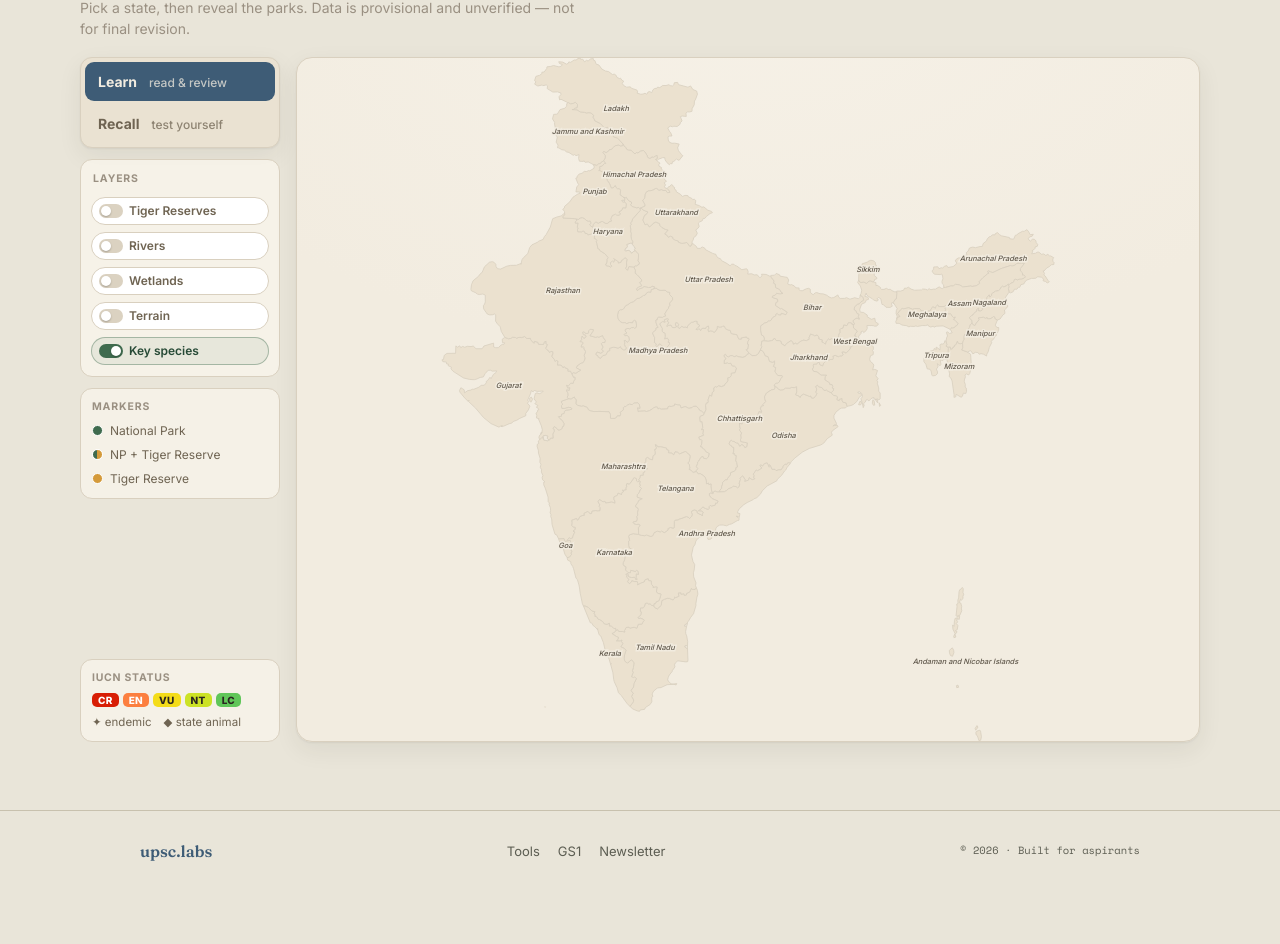
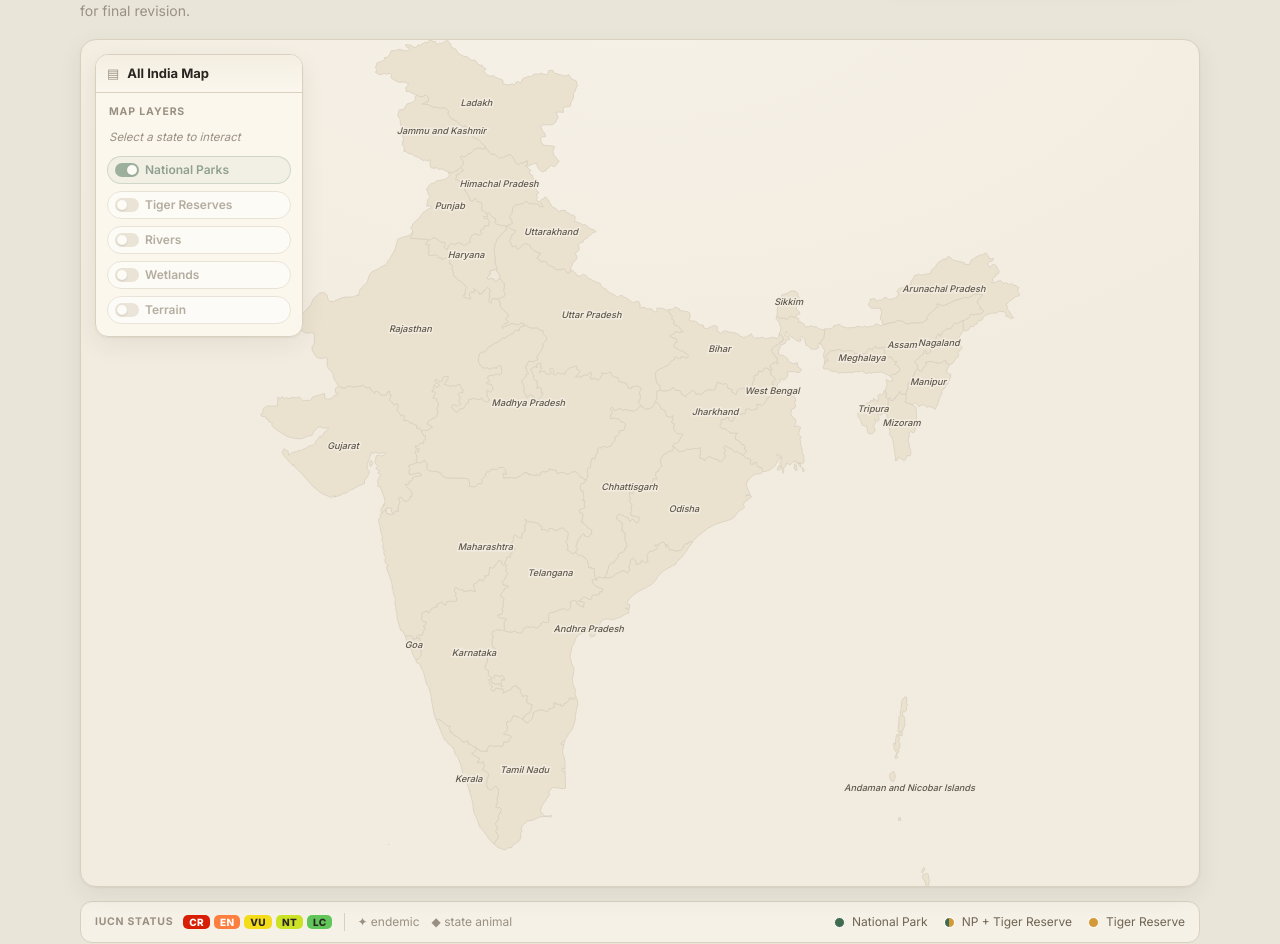
Before and after one commit to isayushsingh/upsclabs, a Next.js app: page /gs3/national-parks in a window 1280 px wide. Shown: the part 208-1152 px from the top of the page. Before the commit the page ends 1099 px from the top, so only its background shows below. Built offline with nearby package versions, Linux system fonts and the light colour scheme.

Commit message:
feat: update toggle layers menu

```diff
--- a/components/national-parks/NationalParksMap.css
+++ b/components/national-parks/NationalParksMap.css
@@ -80,23 +80,32 @@
 }
 .np-headrow {
   display: flex;
-  gap: 16px 24px;
+  gap: 12px 24px;
   align-items: flex-start;
   justify-content: space-between;
   flex-wrap: wrap;
   margin-top: 12px;
 }
+.np-headtext {
+  min-width: 0;
+  flex: 1 1 340px;
+}
+.np-headtext .np-title {
+  margin-top: 0;
+}
 
 /* ── mode toggle (Learn = slate, Recall = terracotta) ── */
 .np-modes {
-  display: flex;
-  flex-direction: column;
+  display: inline-flex;
+  flex-direction: row;
   gap: 3px;
   background: var(--panel);
   border: 1px solid var(--line);
-  border-radius: 12px;
+  border-radius: 999px;
   padding: 4px;
   box-shadow: var(--shadow);
+  flex: 0 0 auto;
+  align-self: flex-start;
 }
 .np-mode {
   appearance: none;
@@ -107,13 +116,11 @@
   font-size: 14px;
   font-weight: 700;
   color: #6f6452;
-  padding: 9px 13px;
-  border-radius: 9px;
+  padding: 9px 15px;
+  border-radius: 999px;
   transition: 0.18s;
   white-space: nowrap;
-  width: 100%;
-  text-align: left;
-  display: flex;
+  display: inline-flex;
   align-items: baseline;
   gap: 6px;
 }
@@ -150,25 +157,14 @@
   .np-stage {
     aspect-ratio: 0.82;
   }
-  .np-workspace {
+  .np-layerbox {
+    width: 176px;
+    top: 10px;
+    left: 10px;
+  }
+  .np-footnote {
     flex-direction: column;
-  }
-  .np-sidebar {
-    flex: none;
-    width: auto;
-  }
-  .np-lyr-col {
-    flex-direction: row;
-    flex-wrap: wrap;
-  }
-  .np-lyr-col .np-chip {
-    width: auto;
-  }
-  .np-modes {
-    flex-direction: row;
-  }
-  .np-iucnkey {
-    margin-top: 0;
+    gap: 12px;
   }
 }
 .np-svg {
@@ -218,47 +214,71 @@
   vector-effect: non-scaling-stroke;
 }
 
-/* ── workspace: left sidebar (controls) + framed map ── */
+/* ── workspace: full-width framed map ── */
 .np-workspace {
+  margin-top: 18px;
+}
+
+/* ── floating layer menu (top-left overlay inside the frame) ── */
+.np-layerbox {
+  position: absolute;
+  top: 14px;
+  left: 14px;
+  z-index: 7;
+  width: 208px;
+  max-width: calc(100% - 28px);
+  background: rgba(251, 247, 238, 0.96);
+  backdrop-filter: blur(4px);
+  border: 1px solid var(--line);
+  border-radius: 13px;
+  box-shadow: var(--shadow);
+  overflow: hidden;
+}
+.np-layerbox-head {
   display: flex;
-  gap: 16px;
-  margin-top: 18px;
-  align-items: stretch;
-}
-.np-sidebar {
-  flex: 0 0 200px;
-  display: flex;
-  flex-direction: column;
-  gap: 11px;
-}
-.np-reset {
-  display: flex;
-  width: 100%;
   align-items: center;
   gap: 8px;
-  justify-content: center;
-  background: var(--slate);
-  color: var(--paper);
-  border: 1px solid var(--slate);
-  border-radius: 10px;
-  padding: 10px 14px;
-  font: inherit;
-  font-size: 13.5px;
-  font-weight: 600;
+  padding: 9px 11px;
+  border-bottom: 1px solid var(--line);
+  background: linear-gradient(180deg, #f4eee1, #fbf7ee);
+}
+.np-lb-icon {
+  font-size: 13px;
+  color: var(--stone);
+  line-height: 1;
+}
+.np-lb-title {
+  flex: 1;
+  min-width: 0;
+  font-weight: 700;
+  font-size: 13px;
+  color: var(--ink);
+  white-space: nowrap;
+  overflow: hidden;
+  text-overflow: ellipsis;
+}
+.np-lb-reset {
+  flex: none;
+  width: 24px;
+  height: 24px;
+  border: 1px solid var(--line);
+  border-radius: 7px;
+  background: #fbf7ee;
+  color: var(--slate);
+  font-size: 14px;
+  line-height: 1;
   cursor: pointer;
-  box-shadow: var(--shadow);
+  transition: 0.15s;
 }
-.np-reset:hover {
-  filter: brightness(1.08);
+.np-lb-reset:hover {
+  background: #fff;
+  filter: brightness(1.02);
 }
 .np-lyr-col {
   display: flex;
   flex-direction: column;
   gap: 7px;
-  background: rgba(251, 247, 238, 0.75);
-  border: 1px solid var(--line);
-  border-radius: 12px;
-  padding: 11px 10px;
+  padding: 11px 11px 12px;
 }
 .np-lyr-col .np-chip {
   width: 100%;
@@ -271,6 +291,21 @@
   letter-spacing: 0.08em;
   color: var(--stone);
   margin: 0 0 3px 2px;
+}
+.np-lyr-hint {
+  margin: 0 2px 4px;
+  font-size: 11.5px;
+  line-height: 1.35;
+  font-style: italic;
+  color: var(--stone);
+}
+/* inert until a state is chosen */
+.np-lyr-off .np-chip {
+  opacity: 0.5;
+}
+.np-chip:disabled {
+  cursor: not-allowed;
+  opacity: 0.5;
 }
 .np-chip {
   display: inline-flex;
@@ -310,6 +345,14 @@
 }
 .np-chip.on .np-sw::after {
   left: 12px;
+}
+.np-chip-np.on {
+  color: #274a36;
+  border-color: rgba(63, 107, 78, 0.4);
+  background: rgba(63, 107, 78, 0.09);
+}
+.np-chip-np.on .np-sw {
+  background: var(--forest);
 }
 .np-chip-riv.on {
   color: #33506b;
@@ -746,6 +789,32 @@
   color: var(--stone);
   margin-top: 3px;
 }
+.np-card-tags {
+  display: flex;
+  flex-wrap: wrap;
+  gap: 5px;
+  margin-top: 6px;
+}
+.np-tag {
+  font-size: 10px;
+  font-weight: 700;
+  letter-spacing: 0.04em;
+  text-transform: uppercase;
+  border-radius: 999px;
+  padding: 2px 9px;
+  border: 1px solid;
+  line-height: 1.5;
+}
+.np-tag-np {
+  color: #2f5a3f;
+  background: rgba(63, 107, 78, 0.12);
+  border-color: rgba(63, 107, 78, 0.45);
+}
+.np-tag-tr {
+  color: #9a6f1d;
+  background: rgba(212, 154, 58, 0.15);
+  border-color: rgba(212, 154, 58, 0.55);
+}
 .np-card-x {
   font: inherit;
   font-size: 16px;
@@ -889,3 +958,56 @@
     transition: none;
   }
 }
+
+/* ── footnote legends (outside the map frame) ── */
+.np-footnote {
+  display: flex;
+  justify-content: space-between;
+  align-items: center;
+  gap: 14px 32px;
+  flex-wrap: wrap;
+  margin-top: 14px;
+  padding: 11px 14px;
+  background: rgba(251, 247, 238, 0.7);
+  border: 1px solid var(--line);
+  border-radius: 12px;
+  font-size: 12px;
+  color: #6f6452;
+}
+.np-fn-iucn {
+  display: flex;
+  align-items: center;
+  gap: 10px;
+  flex-wrap: wrap;
+}
+.np-fn-iucn > b {
+  font-size: 10.5px;
+  text-transform: uppercase;
+  letter-spacing: 0.07em;
+  color: var(--stone);
+  font-weight: 700;
+}
+.np-fn-flags {
+  display: inline-flex;
+  gap: 12px;
+  padding-left: 12px;
+  margin-left: 2px;
+  border-left: 1px solid var(--line);
+  color: var(--stone);
+}
+.np-fn-markers {
+  display: flex;
+  gap: 16px;
+  flex-wrap: wrap;
+}
+.np-fn-markers span {
+  display: inline-flex;
+  align-items: center;
+  gap: 7px;
+  white-space: nowrap;
+}
+@media (max-width: 899px) {
+  .np-footnote {
+    align-items: flex-start;
+  }
+}
--- a/components/national-parks/NationalParksMap.tsx
+++ b/components/national-parks/NationalParksMap.tsx
@@ -77,10 +77,10 @@ const R_FRAC = 0.008; // marker radius
 const LFS_FRAC = 0.015; // park label font-size (enlarged for readability)
 const LGAP_FRAC = 0.005; // marker→label gap
 // Faint context layers — subordinate size hierarchy: park > river > wetland ≈ terrain.
-const RIVER_FRAC = 0.0082; // river label font-size
-const WET_FRAC = 0.0068; // wetland label font-size
-const HILL_FRAC = 0.0068; // terrain label font-size
-const DROP_FRAC = 0.0052; // wetland droplet size
+const RIVER_FRAC = 0.0118; // river label font-size (enlarged for legibility)
+const WET_FRAC = 0.0108; // wetland label font-size (enlarged for legibility)
+const HILL_FRAC = 0.0108; // terrain label font-size (enlarged for legibility)
+const DROP_FRAC = 0.006; // wetland droplet size
 // Tuned so dense sets cluster exactly as the validated prototype did
 // (Kerala's High-Range sholas → one 3-bubble; Telangana's Hyderabad trio → 3).
 const CLUSTER_FRAC = 0.04;
@@ -99,8 +99,6 @@ const IUCN_COLOR: Record<string, string> = {
 const IUCN_DARK = new Set(["VU", "NT", "LC"]);
 
 type Mode = "learn" | "recall";
-/** Which point layer is masked while testing yourself. */
-type QuizLayer = "parks" | "reserves";
 
 const easeInOut = (t: number): number =>
   t < 0.5 ? 2 * t * t : 1 - Math.pow(-2 * t + 2, 2) / 2;
@@ -115,22 +113,24 @@ const dropletPath = (x: number, y: number, w: number): string =>
   `C${x + 0.76 * w},${y - 0.48 * w} ${x + 0.76 * w},${y + 0.3 * w} ${x},${y + w} Z`;
 
 interface LayerState {
+  np: boolean;
   tr: boolean;
   rivers: boolean;
   wetlands: boolean;
   terrain: boolean;
-  species: boolean;
 }
 
 function LayerChip({
   on,
   onClick,
   variant,
+  disabled = false,
   children,
 }: {
   on: boolean;
   onClick: () => void;
-  variant: "tr" | "riv" | "wet" | "hill" | "spc";
+  variant: "np" | "tr" | "riv" | "wet" | "hill";
+  disabled?: boolean;
   children: ReactNode;
 }) {
   return (
@@ -138,6 +138,7 @@ function LayerChip({
       className={`np-chip np-chip-${variant} ${on ? "on" : ""}`}
       onClick={onClick}
       aria-pressed={on}
+      disabled={disabled}
     >
       <span className="np-sw" aria-hidden="true" />
       {children}
@@ -182,12 +183,10 @@ function SpeciesRow({ sp }: { sp: Species }) {
 
 function Card({
   sel,
-  showSpecies,
   onClose,
   panelRef,
 }: {
   sel: SelectedInfo;
-  showSpecies: boolean;
   onClose: () => void;
   panelRef: React.Ref<HTMLElement>;
 }) {
@@ -214,13 +213,16 @@ function Card({
         />
         <div className="np-card-titles">
           <h2 className="np-card-title">{sel.name}</h2>
-          <div className="np-card-sub">
-            {sel.state} ·{" "}
-            {sel.kind === "reserve"
-              ? "Tiger Reserve"
-              : isTR
-              ? "National Park · Tiger Reserve"
-              : "National Park"}
+          <div className="np-card-sub">{sel.state}</div>
+          <div className="np-card-tags">
+            {sel.kind === "reserve" ? (
+              <span className="np-tag np-tag-tr">Tiger Reserve</span>
+            ) : (
+              <>
+                <span className="np-tag np-tag-np">National Park</span>
+                {isTR && <span className="np-tag np-tag-tr">Tiger Reserve</span>}
+              </>
+            )}
           </div>
         </div>
         <button className="np-card-x" onClick={onClose} aria-label="Close">
@@ -255,7 +257,7 @@ function Card({
         </div>
       </dl>
 
-      {showSpecies && species.length > 0 && (
+      {species.length > 0 && (
         <section className="np-species">
           <h3 className="np-species-h">Key species</h3>
           <ul className="np-sp-list">
@@ -273,14 +275,13 @@ export default function NationalParksMap() {
   const [activeState, setActiveState] = useState<string | null>(null);
   const [vb, setVb] = useState<VB>(FULL_VB);
   const [layers, setLayers] = useState<LayerState>({
+    np: true,
     tr: false,
     rivers: false,
     wetlands: false,
     terrain: false,
-    species: true,
   });
   const [mode, setMode] = useState<Mode>("learn");
-  const [quizLayer, setQuizLayer] = useState<QuizLayer>("parks");
   const [revealed, setRevealed] = useState<Set<string>>(new Set());
   const [selected, setSelected] = useState<SelectedInfo | null>(null);
   const vbRef = useRef<VB>(FULL_VB);
@@ -368,17 +369,21 @@ export default function NationalParksMap() {
     [animateTo]
   );
 
-  /** Keep a viewBox within the active state's fit bounds and zoom range. */
+  /** Clamp a viewBox: zoom-in depth is relative to the active state, but the
+      user may zoom out all the way to the full India view and pan freely across
+      neighbouring states (so a card overlapping a marker can be scrolled off). */
   const clampVB = useCallback((v: VB): VB => {
     const fit = fitVBRef.current;
-    const minVW = fit[2] * 0.16; // max zoom-in (~6×)
-    const maxVW = fit[2]; // can't zoom out past the state fit
+    const minVW = fit[2] * 0.16; // max zoom-in (~6× the state fit)
+    const maxVW = FULL_VB[2]; // zoom-out ceiling is the whole-India view
     const w = Math.min(maxVW, Math.max(minVW, v[2]));
     const h = w / ASPECT;
-    const maxX = fit[0] + fit[2] - w;
-    const maxY = fit[1] + fit[3] - h;
-    const x = Math.min(Math.max(v[0], fit[0]), Math.max(fit[0], maxX));
-    const y = Math.min(Math.max(v[1], fit[1]), Math.max(fit[1], maxY));
+    // Pan bounds = the full India frame, so panning is not locked to one state.
+    const [bx, by, bw, bh] = FULL_VB;
+    const maxX = bx + bw - w;
+    const maxY = by + bh - h;
+    const x = Math.min(Math.max(v[0], bx), Math.max(bx, maxX));
+    const y = Math.min(Math.max(v[1], by), Math.max(by, maxY));
     return [x, y, w, h];
   }, []);
 
@@ -475,11 +480,13 @@ export default function NationalParksMap() {
     animateTo(FULL_VB);
   }, [animateTo]);
 
-  // Project the point set for the active state. Reserves only participate when
-  // the Tiger Reserves layer is on, so clustering reacts to the visible set.
+  // Project the point set for the active state. Parks appear when the National
+  // Parks layer is on; reserves when the Tiger Reserves layer is on — so
+  // clustering reacts to exactly the visible set.
   const points = useMemo<LayoutPoint[]>(() => {
     if (!activeState) return [];
-    const parks: LayoutPoint[] = (PARKS[activeState] ?? []).map((p, i) => {
+    const parks: LayoutPoint[] = layers.np
+      ? (PARKS[activeState] ?? []).map((p, i) => {
           const [x, y] = projectPoint(PROJ, p.lon, p.lat);
           return {
             id: `np:${activeState}:${i}`,
@@ -489,9 +496,10 @@ export default function NationalParksMap() {
             priority: p.tr ? 3 : 2,
             kind: "park",
           };
-    });
-    if (!layers.tr) return parks;
-    const reserves: LayoutPoint[] = (RESERVES[activeState] ?? []).map((r, i) => {
+        })
+      : [];
+    const reserves: LayoutPoint[] = layers.tr
+      ? (RESERVES[activeState] ?? []).map((r, i) => {
           const [x, y] = projectPoint(PROJ, r.lon, r.lat);
           return {
             id: `tr:${activeState}:${i}`,
@@ -501,9 +509,10 @@ export default function NationalParksMap() {
             priority: 1,
             kind: "reserve",
           };
-    });
+        })
+      : [];
     return [...parks, ...reserves];
-  }, [activeState, layers.tr]);
+  }, [activeState, layers.np, layers.tr]);
 
   /** Lookup from LayoutPoint id back to its source record (for styling). */
   const sourceById = useMemo(() => {
@@ -526,14 +535,11 @@ export default function NationalParksMap() {
 
   const placements = useMemo(() => {
     // Masked points render a "?" instead of a name, so they don't enter declutter.
-    const maskedNow = (id: string, kind: "park" | "reserve") =>
-      mode === "recall" &&
-      !revealed.has(id) &&
-      (quizLayer === "parks" ? kind === "park" : kind === "reserve");
+    const maskedNow = (id: string) => mode === "recall" && !revealed.has(id);
 
     const singles = clusters
       .filter((c) => !isBubble(c))
-      .filter((c) => !maskedNow(c.members[0].id, c.members[0].kind));
+      .filter((c) => !maskedNow(c.members[0].id));
     const labels: LabelInput[] = singles.map((c) => ({
       id: c.id,
       text: c.members[0].name,
@@ -543,16 +549,12 @@ export default function NationalParksMap() {
       priority: c.members[0].priority,
     }));
     return placeLabels(labels, LFS_FRAC * vb[2], LGAP_FRAC * vb[2]);
-  }, [clusters, vb, mode, revealed, quizLayer]);
+  }, [clusters, vb, mode, revealed]);
 
-  /** In Recall mode the chosen layer is masked until the marker is clicked. */
+  /** In Recall mode every point (park and reserve) is masked until clicked. */
   const isMasked = useCallback(
-    (id: string, kind: "park" | "reserve") => {
-      if (mode !== "recall") return false;
-      if (revealed.has(id)) return false;
-      return quizLayer === "parks" ? kind === "park" : kind === "reserve";
-    },
-    [mode, revealed, quizLayer]
+    (id: string) => mode === "recall" && !revealed.has(id),
+    [mode, revealed]
   );
 
   const openPoint = useCallback(
@@ -638,26 +640,17 @@ export default function NationalParksMap() {
 
   return (
     <div className="np-root">
-      <header className="np-head">
-        <div className="np-crumb">
-          <span>UPSC Labs</span>
-          <span>/</span>
-          <span>GS3</span>
-          <span>/</span>
-          <b>National Parks · Active Recall</b>
-        </div>
+        <div className="np-headrow">
+          <div className="np-headtext">
             <h1 className="np-title">
               National Parks &amp; Tiger Reserves
               <span className="np-wip">Work in progress</span>
             </h1>
             <p className="np-sub">
-          Pick a state, then reveal the parks. Data is provisional and unverified
-          — not for final revision.
+              Pick a state, then reveal the parks. Data is provisional and
+              unverified — not for final revision.
             </p>
-      </header>
-
-      <div className="np-workspace">
-        <aside className="np-sidebar">
+          </div>
           <div className="np-modes" role="group" aria-label="Study mode">
             <button
               className={`np-mode np-mode-learn ${
@@ -678,21 +671,57 @@ export default function NationalParksMap() {
               Recall <em>test yourself</em>
             </button>
           </div>
+        </div>
 
+      <div className="np-workspace">
+        <div className="np-stage">
+          {/* floating layer menu (top-left of the frame) — inert until a state is picked */}
+          <div className="np-layerbox">
+            <div className="np-layerbox-head">
+              <span className="np-lb-icon" aria-hidden="true">
+                ▤
+              </span>
+              <span className="np-lb-title">{activeState ?? "All India Map"}</span>
               {activeState && (
-            <button className="np-reset" onClick={exitToIndia}>
-              ← Reset
+                <button
+                  className="np-lb-reset"
+                  onClick={exitToIndia}
+                  aria-label="Back to All India view"
+                  title="Back to All India"
+                >
+                  ↺
                 </button>
               )}
-
-          <div className="np-lyr-col" role="group" aria-label="Map layers">
-              <span className="np-lyr-cap">Layers</span>
-              <LayerChip variant="tr" on={layers.tr} onClick={() => toggle("tr")}>
+            </div>
+            <div
+              className={`np-lyr-col ${activeState ? "" : "np-lyr-off"}`}
+              role="group"
+              aria-label="Map layers"
+            >
+              <span className="np-lyr-cap">Map Layers</span>
+              {!activeState && (
+                <p className="np-lyr-hint">Select a state to interact</p>
+              )}
+              <LayerChip
+                variant="np"
+                on={layers.np}
+                disabled={!activeState}
+                onClick={() => toggle("np")}
+              >
+                National Parks
+              </LayerChip>
+              <LayerChip
+                variant="tr"
+                on={layers.tr}
+                disabled={!activeState}
+                onClick={() => toggle("tr")}
+              >
                 Tiger Reserves
               </LayerChip>
               <LayerChip
                 variant="riv"
                 on={layers.rivers}
+                disabled={!activeState}
                 onClick={() => toggle("rivers")}
               >
                 Rivers
@@ -700,6 +729,7 @@ export default function NationalParksMap() {
               <LayerChip
                 variant="wet"
                 on={layers.wetlands}
+                disabled={!activeState}
                 onClick={() => toggle("wetlands")}
               >
                 Wetlands
@@ -707,84 +737,14 @@ export default function NationalParksMap() {
               <LayerChip
                 variant="hill"
                 on={layers.terrain}
+                disabled={!activeState}
                 onClick={() => toggle("terrain")}
               >
                 Terrain
               </LayerChip>
-              <LayerChip
-                variant="spc"
-                on={layers.species}
-                onClick={() => toggle("species")}
-              >
-                Key species
-              </LayerChip>
+            </div>
           </div>
 
-          {mode === "recall" && activeState && (
-            <div className="np-quiz" role="group" aria-label="What to hide">
-              <span className="np-quiz-k">Hide</span>
-              <button
-                className={`np-quiz-b ${quizLayer === "parks" ? "on" : ""}`}
-                onClick={() => {
-                  setQuizLayer("parks");
-                  setRevealed(new Set());
-                }}
-                aria-pressed={quizLayer === "parks"}
-              >
-                Parks
-              </button>
-              <button
-                className={`np-quiz-b ${quizLayer === "reserves" ? "on" : ""}`}
-                onClick={() => {
-                  setQuizLayer("reserves");
-                  setRevealed(new Set());
-                }}
-                aria-pressed={quizLayer === "reserves"}
-                disabled={!layers.tr}
-                title={!layers.tr ? "Turn on the Tiger Reserves layer" : undefined}
-              >
-                Reserves
-              </button>
-            </div>
-          )}
-
-          <div className="np-toolkey" aria-label="Marker key">
-            <span className="np-tk-cap">Markers</span>
-            <span>
-              <i className="np-lg np-lg-np" />
-              National Park
-            </span>
-            <span>
-              <i className="np-lg np-lg-both" />
-              NP + Tiger Reserve
-            </span>
-            <span>
-              <i className="np-lg np-lg-amb" />
-              Tiger Reserve
-            </span>
-          </div>
-
-          <div className="np-iucnkey" aria-label="IUCN Red List key">
-            <b>IUCN Status</b>
-            <div className="np-iucn-pills">
-              {(["CR", "EN", "VU", "NT", "LC"] as const).map((k) => (
-                <span
-                  key={k}
-                  className={`np-iucn ${IUCN_DARK.has(k) ? "np-pill-dark" : ""}`}
-                  style={{ background: IUCN_COLOR[k] }}
-                >
-                  {k}
-                </span>
-              ))}
-            </div>
-            <div className="np-iucn-flags">
-              <span>✦ endemic</span>
-              <span>◆ state animal</span>
-            </div>
-          </div>
-        </aside>
-
-        <div className="np-stage">
         <svg
           ref={svgRef}
           className={`np-svg ${activeState ? "np-grab" : ""}`}
@@ -941,7 +901,7 @@ export default function NationalParksMap() {
                 const split = layers.tr && src?.kind === "park" && src.tr;
                 const isReserve = src?.kind === "reserve";
                 const pl = placements.get(c.id);
-                const masked = isMasked(m.id, m.kind);
+                const masked = isMasked(m.id);
                 const isSel = selected?.id === m.id;
 
                 return (
@@ -1038,12 +998,48 @@ export default function NationalParksMap() {
         {selected && (
           <Card
             sel={selected}
-            showSpecies={layers.species}
             onClose={() => setSelected(null)}
             panelRef={cardRef}
           />
         )}
         </div>
+
+        {/* ── footnote: legends live outside the map frame ── */}
+        <div className="np-footnote">
+          <div className="np-fn-iucn" aria-label="IUCN Red List key">
+            <b>IUCN Status</b>
+            <div className="np-iucn-pills">
+              {(["CR", "EN", "VU", "NT", "LC"] as const).map((k) => (
+                <span
+                  key={k}
+                  className={`np-iucn ${IUCN_DARK.has(k) ? "np-pill-dark" : ""}`}
+                  style={{ background: IUCN_COLOR[k] }}
+                >
+                  {k}
+                </span>
+              ))}
+            </div>
+            <span className="np-fn-flags">
+              <span>✦ endemic</span>
+              <span>◆ state animal</span>
+            </span>
+          </div>
+
+          <div className="np-fn-markers" aria-label="Marker key">
+            <span>
+              <i className="np-lg np-lg-np" />
+              National Park
+            </span>
+            <span>
+              <i className="np-lg np-lg-both" />
+              NP + Tiger Reserve
+            </span>
+            <span>
+              <i className="np-lg np-lg-amb" />
+              Tiger Reserve
+            </span>
+          </div>
+        </div>
       </div>
     </div>
   );
```
Lines whose indentation alone changed are shown as unchanged.
